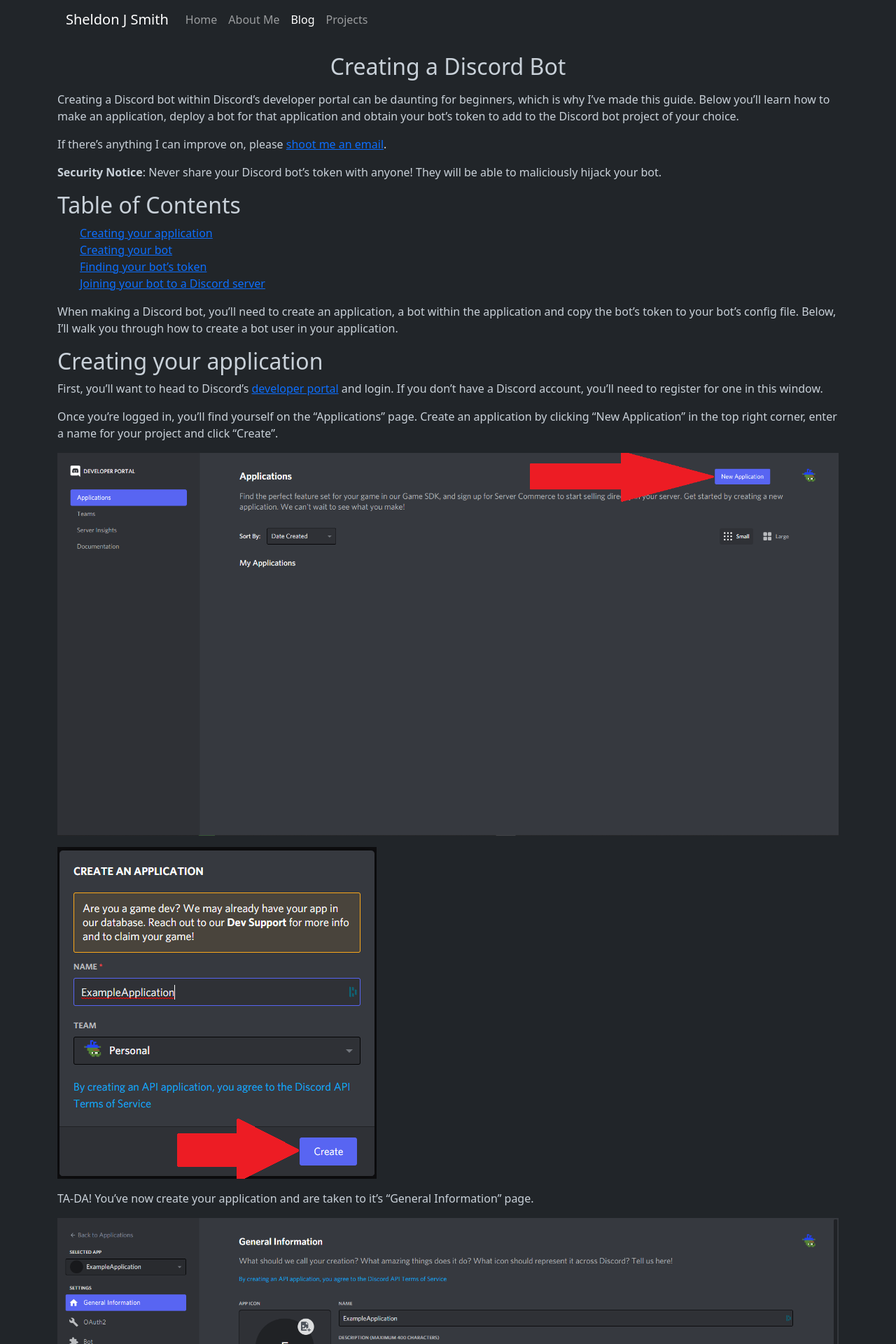
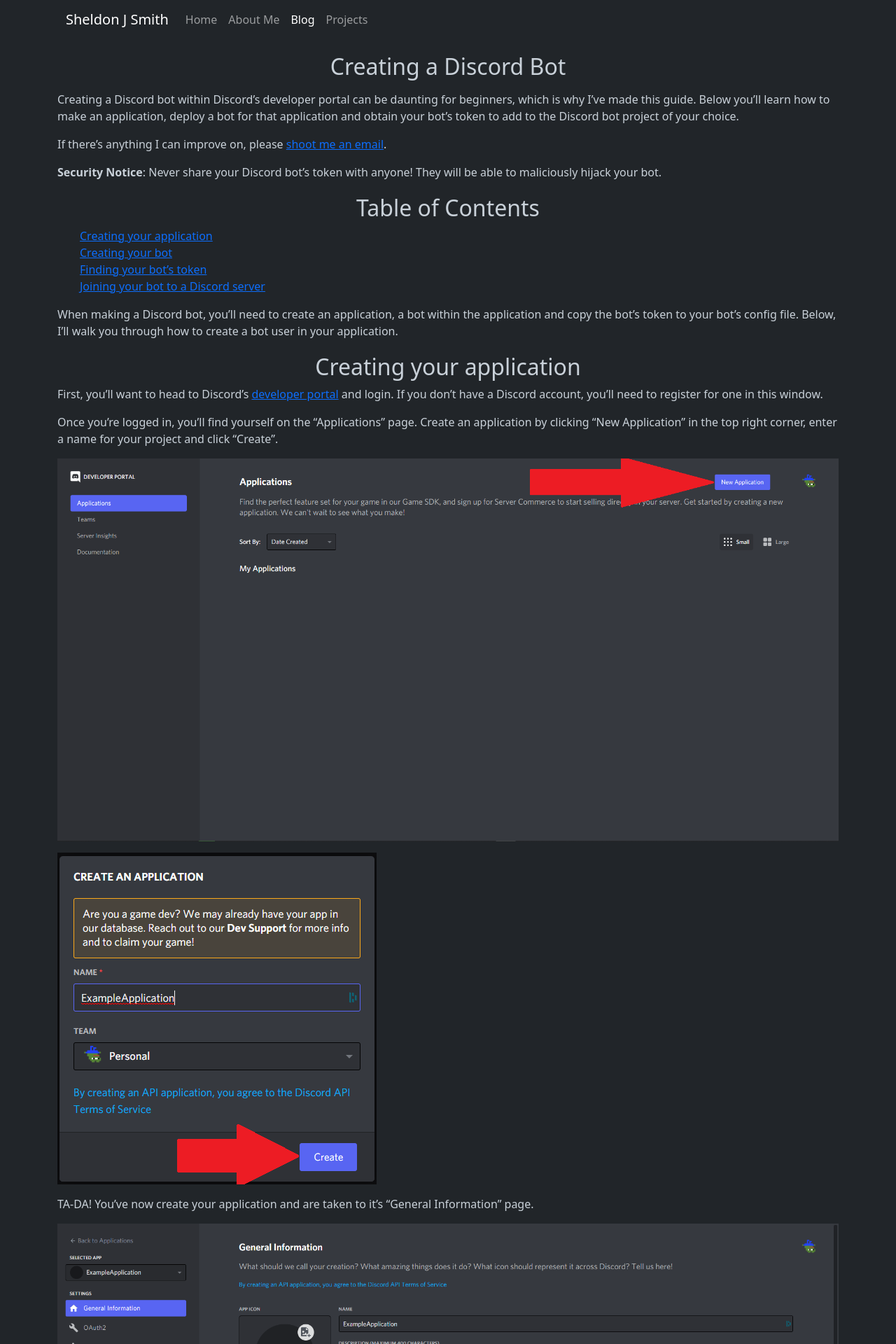
Before and after one commit to Screemm/screemm.github.io, a Jekyll site: the page built from _posts/2021-07-20-creating-discord-bot.md, in a window 1280 px wide. Shown: the top 1920 px of the page at 70% size. Built offline with Jekyll 4.4.1, drawn with Linux system fonts in a browser that asks for light colours.

Commit message:
Update post-style.html

```diff
--- a/_includes/post-style.html
+++ b/_includes/post-style.html
@@ -9,7 +9,7 @@
     color: #c9d1d9 !important;
   }
 
-  p h2 {
+  h2 {
     margin-top: 20px;
     text-align: center;
   }
```
